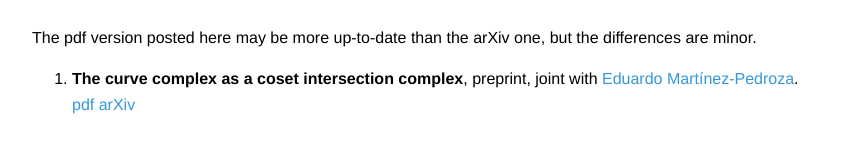
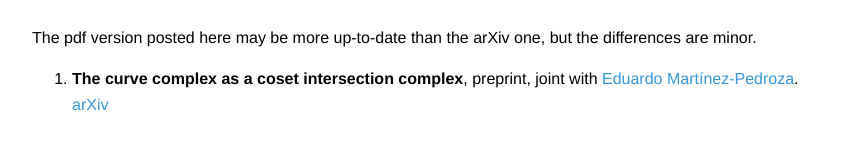
Before and after one commit to haoyang-he/haoyang-he.github.io, a Jekyll site: the page built from research.md, in a window 1280 px wide. Shown: the part 268-421 px from the top of the page, without its empty margins (208-1071 px from the left). Built offline with Jekyll 4.4.1, drawn with Linux system fonts in a browser that asks for light colours.

```diff
--- a/research.md
+++ b/research.md
@@ -9,4 +9,4 @@ title: Research
 
 The pdf version posted here may be more up-to-date than the arXiv one, but the differences are minor.
 
-1. **The curve complex as a coset intersection complex**, preprint, joint with [Eduardo Martínez-Pedroza](https://www.math.mun.ca/~emartinezped/). <br> [pdf](files/cc_as_cic.pdf) [arXiv](https://arxiv.org/abs/2510.23955)
+1. **The curve complex as a coset intersection complex**, preprint, joint with [Eduardo Martínez-Pedroza](https://www.math.mun.ca/~emartinezped/). <br> [arXiv](https://arxiv.org/abs/2510.23955)
```
